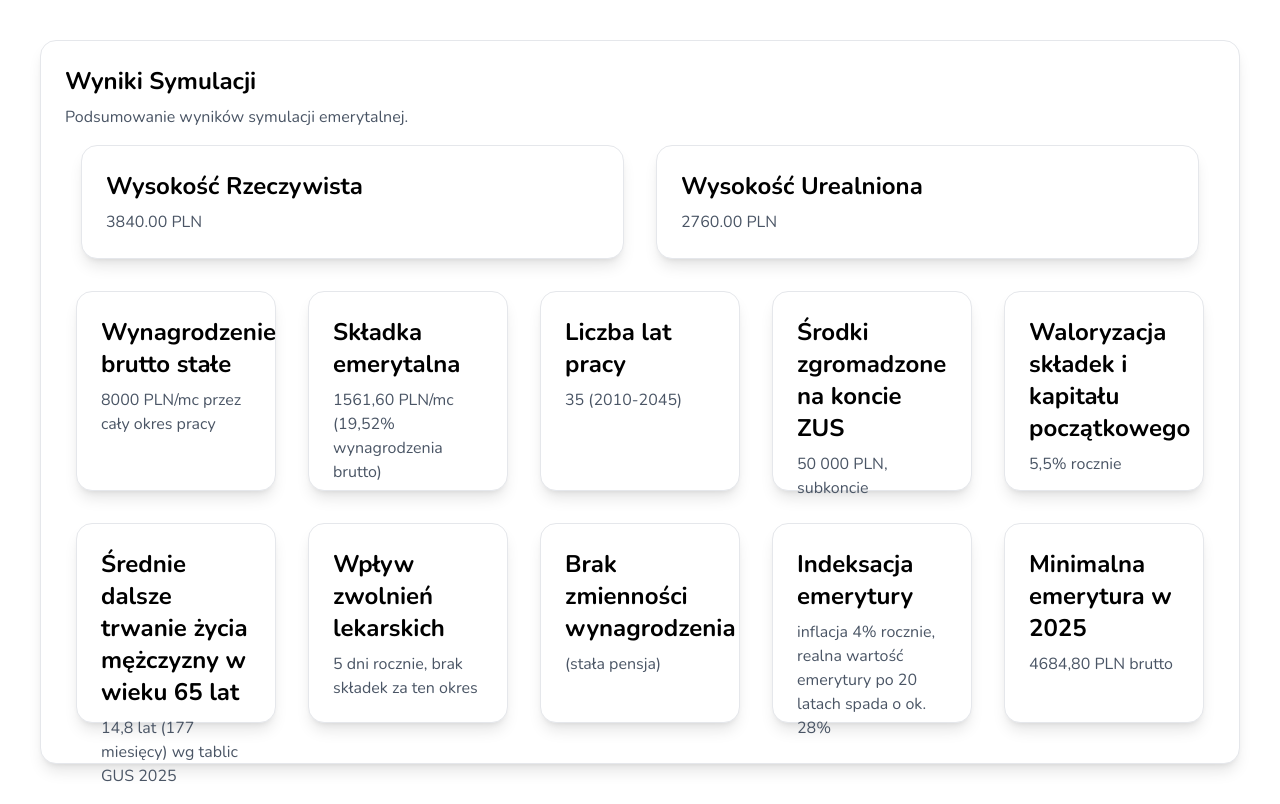
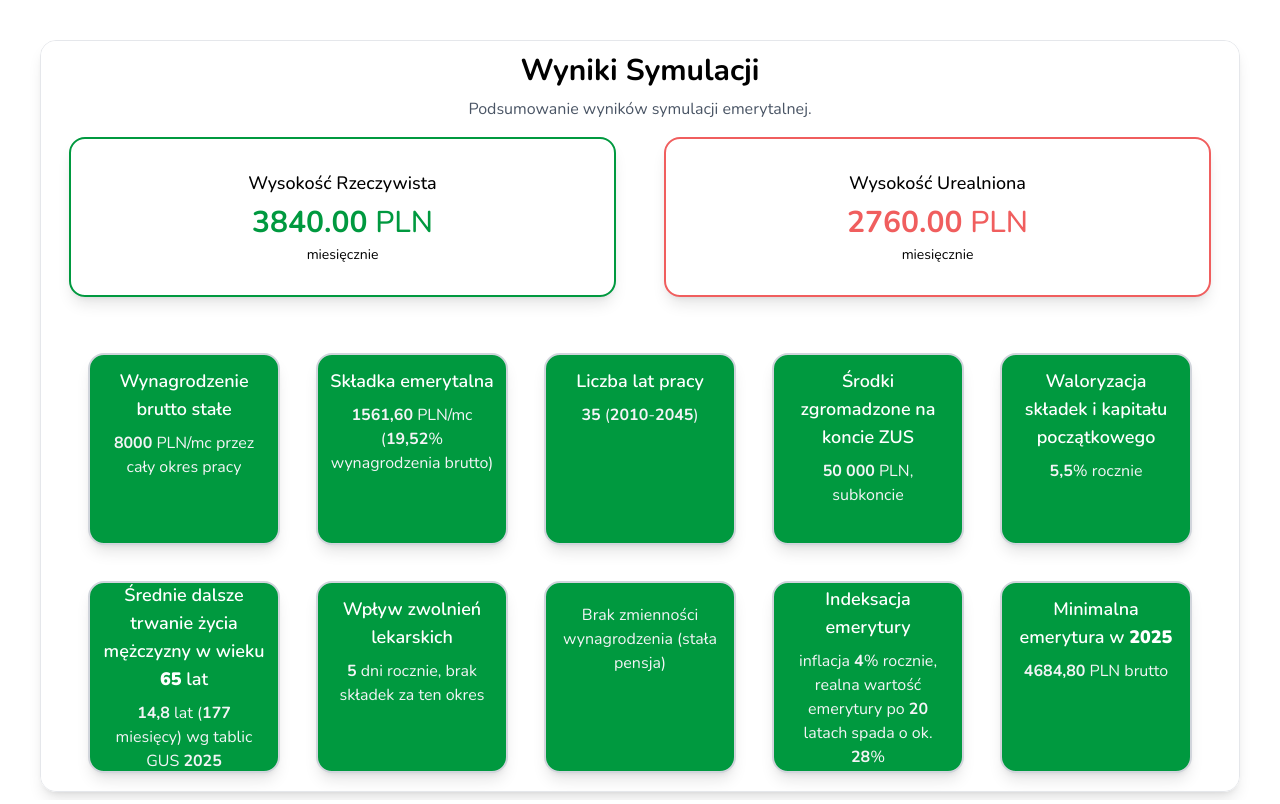
Before and after one commit to exportDefaultConst/hackyeah-emerytura-front, a React (Vite) app: page /dashboard in a window 1280 px wide. Built offline with nearby package versions, Linux system fonts and the light colour scheme.

Commit message:
Dashboard Page cleanup

```diff
--- a/src/components/Card.jsx
+++ b/src/components/Card.jsx
@@ -5,12 +5,71 @@ const Card = ({
   customClass,
   title,
   description,
+  secondaryDescription, // new optional prop
   imageSrc,
   button,
+  variant = "default", // new prop for card variant
 }) => {
+  // Helper function to format text with bold numbers
+  const formatTextWithBoldNumbers = (text) => {
+    if (!text) return null;
+
+    // Split text by numbers and format them
+    const parts = text.toString().split(/(\d+(?:[\.,]\d+)*)/g);
+
+    return parts.map((part, index) => {
+      // Check if part is a number (including decimals and commas)
+      if (/^\d+(?:[\.,]\d+)*$/.test(part)) {
+        return <strong key={index}>{part}</strong>;
+      }
+      return part;
+    });
+  };
+
+  // Determine card styling based on variant
+  const getCardClasses = () => {
+    if (variant === "zus") {
+      return "bg-(--color-zus-green) border-2 border-gray-300 text-white";
+    }
+    if (variant === "highlight") {
+      return "bg-white border-2 border-(--color-zus-green)";
+    }
+    return "bg-white border border-gray-200";
+  };
+
+  const getTitleClasses = () => {
+    if (variant === "zus") {
+      return "font-semibold text-lg mb-2 text-white"; // smaller font for ZUS variant
+    }
+    if (variant === "highlight") {
+      return "font-medium text-lg mb-2 text-zus-dark-blue"; // smaller title for highlight variant
+    }
+    return "font-bold text-3xl mb-2";
+  };
+
+  const getDescriptionClasses = () => {
+    if (variant === "zus") {
+      return "text-gray-100"; // lighter text for ZUS variant
+    }
+    if (variant === "highlight") {
+      return "text-3xl font-medium text-zus-blue"; // bigger, bold description for highlight variant
+    }
+    return "text-gray-600";
+  };
+
+  const getSecondaryDescriptionClasses = () => {
+    if (variant === "highlight") {
+      return "text-sm text-zus-dark-blue mt-1"; // small font for highlight variant
+    }
+    if (variant === "zus") {
+      return "text-sm text-gray-200 mt-1"; // small font for ZUS variant
+    }
+    return "text-sm text-gray-500 mt-1"; // small font for default variant
+  };
+
   return (
     <div
-      className={`bg-white rounded-2xl shadow-lg p-6 border border-gray-200 m-4 ${customClass} `}
+      className={`${getCardClasses()} rounded-2xl shadow-lg p-3 m-4 ${customClass} `}
     >
       {imageSrc && (
         <img
@@ -20,8 +79,19 @@ const Card = ({
         />
       )}
       <div className="flex-1">
-        <h2 className="font-bold text-2xl mb-2">{title}</h2>
-        {description && <p className="text-gray-600">{description}</p>}
+        <h2 className={getTitleClasses()}>
+          {formatTextWithBoldNumbers(title)}
+        </h2>
+        {description && (
+          <p className={getDescriptionClasses()}>
+            {formatTextWithBoldNumbers(description)}
+          </p>
+        )}
+        {secondaryDescription && (
+          <p className={getSecondaryDescriptionClasses()}>
+            {formatTextWithBoldNumbers(secondaryDescription)}
+          </p>
+        )}
       </div>
       {button && <div className="ml-4">{button}</div>}
       {children}
--- a/src/index.css
+++ b/src/index.css
@@ -4,7 +4,7 @@ html {
   font-family: "Nunito";
 }
 
-@theme {
+:root {
   --color-zus-yellow: #FFB34F;
   --color-zus-green: #00993F;
   --color-zus-grey: #BEC3CE;
@@ -46,3 +46,35 @@ html {
 .color-zus-white {
   color: var(--color-zus-white);
 }
+
+/* Background color classes for ZUS colors */
+.bg-zus-blue {
+  background-color: var(--color-zus-blue);
+}
+
+.bg-zus-dark-blue {
+  background-color: var(--color-zus-dark-blue);
+}
+
+/* Border color classes for ZUS colors */
+.border-zus-blue {
+  border-color: var(--color-zus-blue);
+}
+
+.border-zus-dark-blue {
+  border-color: var(--color-zus-dark-blue);
+}
+
+/* Custom class to override description color to red */
+.red-description {
+  border-color: var(--color-zus-red) !important;
+}
+
+.red-description p:first-of-type {
+  color: var(--color-zus-red) !important;
+}
+
+/* Custom class to override description color to green */
+.green-description p:first-of-type {
+  color: var(--color-zus-green) !important;
+}
--- a/src/pages/DashboardPage.jsx
+++ b/src/pages/DashboardPage.jsx
@@ -9,43 +9,56 @@ const calculationDetails = [
   "Waloryzacja składek i kapitału początkowego: 5,5% rocznie",
   "Średnie dalsze trwanie życia mężczyzny w wieku 65 lat: 14,8 lat (177 miesięcy) wg tablic GUS 2025",
   "Wpływ zwolnień lekarskich: 5 dni rocznie, brak składek za ten okres",
-  "Brak zmienności wynagrodzenia: (stała pensja)",
+  "Brak zmienności wynagrodzenia (stała pensja)",
   "Indeksacja emerytury: inflacja 4% rocznie, realna wartość emerytury po 20 latach spada o ok. 28%",
   "Minimalna emerytura w 2025: 4684,80 PLN brutto",
 ];
 
 const formattedCalculationDetails = calculationDetails.map((item) => {
-  const [title, description] = item.split(":");
-  return { title: title, description: description };
+  if (item.includes(":")) {
+    const [title, description] = item.split(":");
+    return { title: title, description: description };
+  } else {
+    // If there's no colon, use the entire text as description with no title
+    return { title: "", description: item };
+  }
 });
 
 const DashboardPage = () => {
   return (
-    <div className="p-6">
+    <div className="p-4 md:p-6 md:h-screen md:overflow-hidden">
       <Card
         title="Wyniki Symulacji"
         description="Podsumowanie wyników symulacji emerytalnej."
-        customClass="flex-col"
+        customClass="flex-col text-center md:h-full md:overflow-y-auto"
       >
-        <div className="flex w-full">
+        {/* Main pension amounts - responsive scaling */}
+        <div className="grid grid-cols-1 lg:grid-cols-2 gap-2 md:gap-4 w-full mb-4 md:mb-6">
           <Card
             title="Wysokość Rzeczywista"
             description="3840.00 PLN"
-            customClass="w-1/2"
+            secondaryDescription="miesięcznie"
+            variant="highlight"
+            customClass="h-24 md:h-32 lg:h-40 flex items-center justify-center green-description"
           />
           <Card
             title="Wysokość Urealniona"
             description="2760.00 PLN"
-            customClass="w-1/2"
+            secondaryDescription="miesięcznie"
+            variant="highlight"
+            customClass="h-24 md:h-32 lg:h-40 flex items-center justify-center red-description"
           />
         </div>
-        <div className="flex flex-wrap -mx-2 justify-center">
+
+        {/* Calculation details flexbox - viewport fitting */}
+        <div className="flex flex-wrap justify-center gap-1 w-full md:flex-1">
           {formattedCalculationDetails.map((detail, index) => (
             <Card
               key={index}
               title={detail.title}
               description={detail.description}
-              customClass="max-w-[200px] h-[200px] flex-grow p-2"
+              variant="zus"
+              customClass="w-32 h-32 md:w-36 md:h-36 lg:w-48 lg:h-48 flex flex-col justify-center text-center flex-shrink-0"
             />
           ))}
         </div>
```
